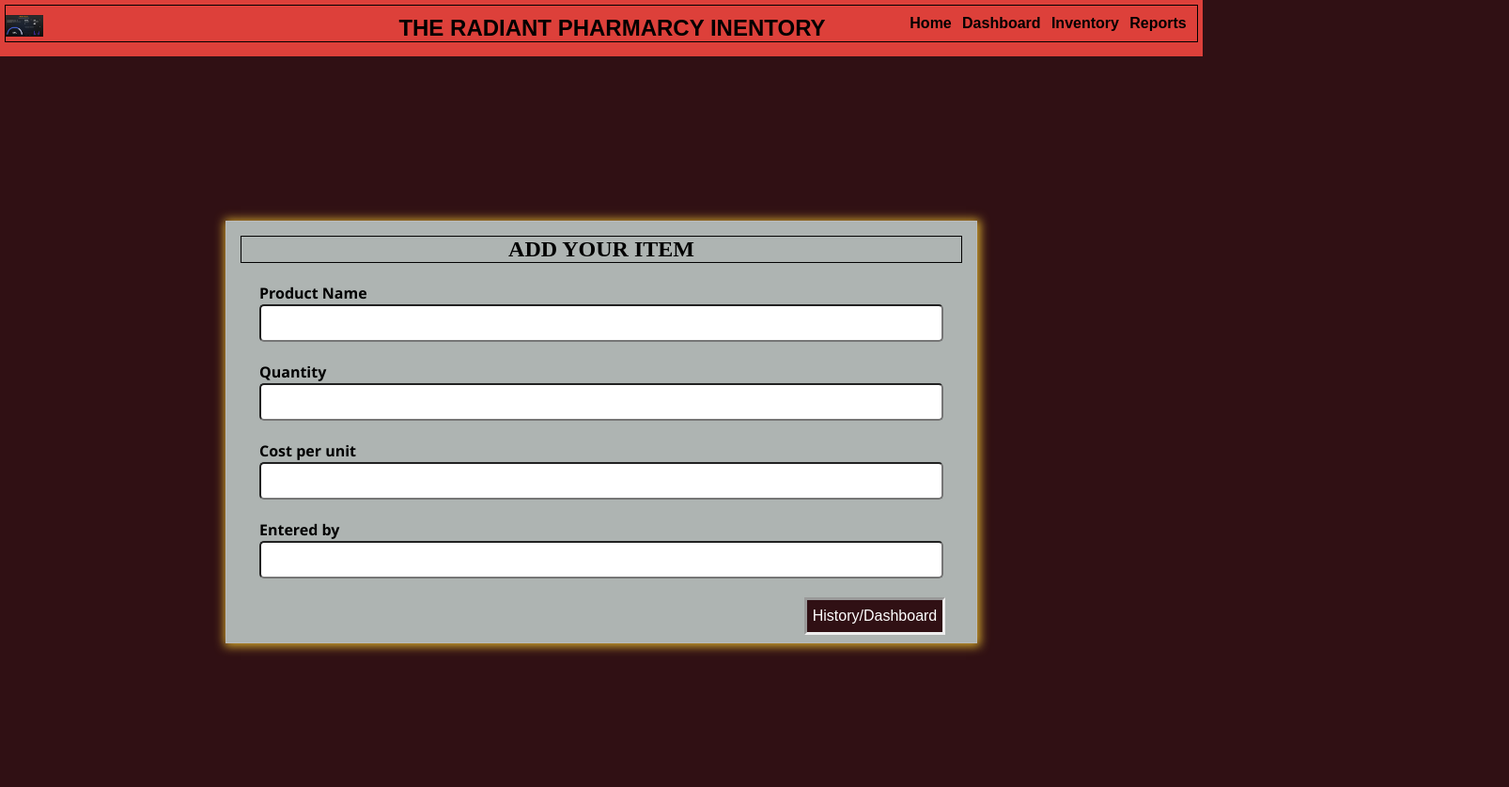
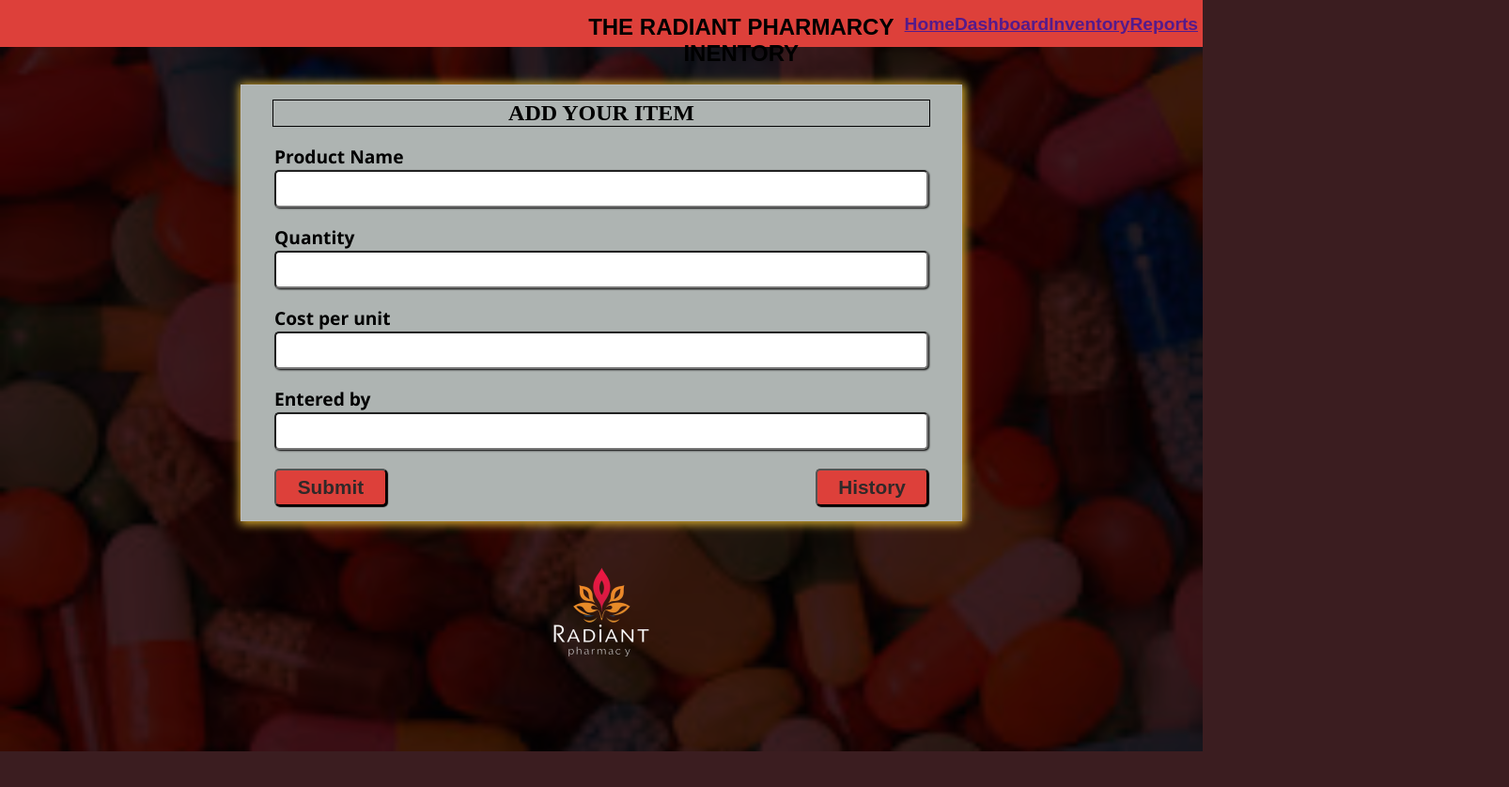
Before and after one commit to TheEldaps/TFEB-Project, a plain HTML site: page index.html in a window 1280 px wide. Shown: the whole page at 94% size, 1606 px wide, since content can reach past the window. After the commit the page ends 800 px from the top, so only its background shows below. Drawn offline with Linux system fonts and the light colour scheme.

Commit message:
add logo, history button, and connect dashboard page

```diff
--- a/index.html
+++ b/index.html
@@ -10,44 +10,56 @@
   <body>
     <nav class="header">
       <ul>
-        <li><img src="./img/starknetdapps.png" alt="" class="header-img" /></li>
         <li class="header-title">
           <header>THE RADIANT PHARMARCY INENTORY</header>
         </li>
         <section class="header-menu">
-          <li>Home</li>
-          <li>Dashboard</li>
-          <li>Inventory</li>
-          <li>Reports</li>
+          <a href=""><li>Home</li></a>
+          <a href=""><li>Dashboard</li></a>
+          <a href=""><li>Inventory</li></a>
+          <a href=""><li>Reports</li></a>
         </section>
       </ul>
     </nav>
 
     <main>
-      <section>
+      <section class="card">
         <h1>ADD YOUR ITEM</h1>
-        <div>
+        <div class="input-wrapper">
           <label for="PN">Product Name</label>
           <input type="text" id="PN" name="Prod-name" />
         </div>
 
-        <div>
+        <div class="input-wrapper">
           <label for="quantity">Quantity</label>
           <input type="text" id="quantity" name="cost" />
         </div>
 
-        <div>
+        <div class="input-wrapper">
           <label for="cost">Cost per unit</label>
           <input type="text" id="cost" name="cost" />
         </div>
 
-        <div>
+        <div class="input-wrapper">
           <label for="entered-by">Entered by</label>
           <input type="text" id="entered-by" name="entered-by" />
         </div>
 
-        <button>History/Dashboard</button>
+        <div class="btn-wrapper">
+          <a href=""><button class="submit-btn btns">Submit</button></a>
+
+          <a href="./dashboard.html"
+            ><button class="history-btn btns">History</button></a
+          >
+        </div>
       </section>
+
+      <img
+        src="./img/Radiant-logo-AnyEraser.png"
+        alt="Radiant-phamarcy-Logo"
+        class="header-logo"
+      />
+      <!-- <p class="copyright">&copy; 2024</p> -->
     </main>
   </body>
 </html>
--- a/styles/styles.css
+++ b/styles/styles.css
@@ -5,15 +5,22 @@
 }
 
 body {
-    background-color: #301014;
+    height: 100%;
+    /* width: 100%; */
+    background-color: #301014f1;
+    background-image: url("../Resources/Bkgrd-2.jpeg");
+    background-size: 100%;
+    background-blend-mode: multiply;
 }
 
-
+/* main {
+    background-image: url("../img/Radiant-logo-AnyEraser.png");
+    background-repeat: unset;
+}*/
 
 /* HEADER SECTION STYLING */
 .header {
-    width: 100%;
-    height: 60px;
+    height: 50px;
     font-family: Arial, Helvetica, sans-serif;
     text-align: center;
     background-color: #dd403a;
@@ -30,18 +37,14 @@
 
 }
 
-.header-img {
-    width: 40px;
+.header-logo {
+    width: 200px;
 }
 
 .header-title {
     font-size: 1.5rem;
-    margin-left: 300px;
+    margin-left: 610px;
 
-}
-
-nav ul {
-    border: 1px solid black;
 }
 
 .header-title {
@@ -52,7 +55,7 @@
     width: 25%;
     display: flex;
     justify-content: space-evenly;
-    /* border: 1px solid yellow; */
+    font-size: 1.2rem;
 }
 
 li {
@@ -63,16 +66,16 @@
 /* BODY SECTION */
 main {
     display: flex;
+    flex-direction: column;
     justify-content: center;
     align-items: center;
-    height: 100vh;
+    margin-top: 40px;
+
 }
 
-
-
-main section {
-    width: 800px;
-    height: 450px;
+.card {
+    width: 60%;
+    min-height: 465px;
     padding: 15px;
     border: 1px solid rgb(188, 188, 188);
     background-color: #aeb4b2;
@@ -80,12 +83,15 @@
 }
 
 section h1 {
+    width: 95%;
+    margin: 0px auto;
     margin-bottom: 20px;
     border: 1px solid black;
     text-align: center;
+    font-weight: bold;
 }
 
-section div {
+.input-wrapper {
     margin: 20px;
 }
 
@@ -94,23 +100,72 @@
     height: 40px;
     padding: 5px 10px;
     border-radius: 5px;
-    box-shadow: 1px 1px 2px 3px 5px;
+    box-shadow: 1px 1px 2px #000000;
+    margin-top: 2px;
 }
 
 div label {
+    font-size: 1.2rem;
     line-height: 1.5rem;
     font-family: 'Segoe UI', Tahoma, Geneva, Verdana, sans-serif;
     font-weight: bold;
+
 }
 
-section button {
-    width: 150px;
-    height: 40px;
-    color: white;
-    margin: 0px 600px;
-    font-size: 1rem;
-    background-color: #301014;
-    border: inset;
+
+/* BUTTONS */
+
+.btn-wrapper {
+    display: flex;
+    justify-content: space-between;
+    margin: 0 20px;
 }
 
-section button: {}
+.btns {
+    width: 120px;
+    height: 40px;
+    font-size: 1.3rem;
+    font-weight: bold;
+    color: rgb(48, 41, 41);
+    background-color: #dd403a;
+    box-shadow: 1px 1px 1px black;
+    border-radius: 5px;
+    transition: box-shadow 0.06s;
+}
+
+.btns:hover {
+    background-color: #832623;
+}
+
+.btns:active {
+    background-color: #832623;
+    box-shadow: 1px 1px 0.8px #d9dbd5;
+}
+
+.bk-btn {
+    margin-top: 20px;
+    margin-left: 20px;
+}
+
+
+.copyright {
+    color: white;
+    font-family: 'Segoe UI', Tahoma, Geneva, Verdana, sans-serif;
+    font-size: 1.5rem;
+    margin-top: 0;
+}
+
+/* HISTORY PAGE */
+.history-tab {
+    width: 95%;
+    height: 320px;
+    border: 2px solid black;
+    margin: 0 auto;
+}
+
+.btn-wrapper-2 {
+    width: 95%;
+    display: flex;
+    justify-content: flex-end;
+    margin: 0 auto;
+}
```
Also changed, not shown: dashboard.html (+54 -0 lines), Resources/Bkgrd-2.jpeg (added), Resources/bkgrd-1.jpeg (added), Resources/bkgrd.jpeg (added), Resources/pharmarcy-background-2.jpeg (added), Resources/pharmarcy-background.jpeg (added), img/Radiant-logo-AnyEraser.png (added), img/Radiant-logo-png.png (added), img/Radiant-logo.png (added), img/starknetdapps.png (deleted).
